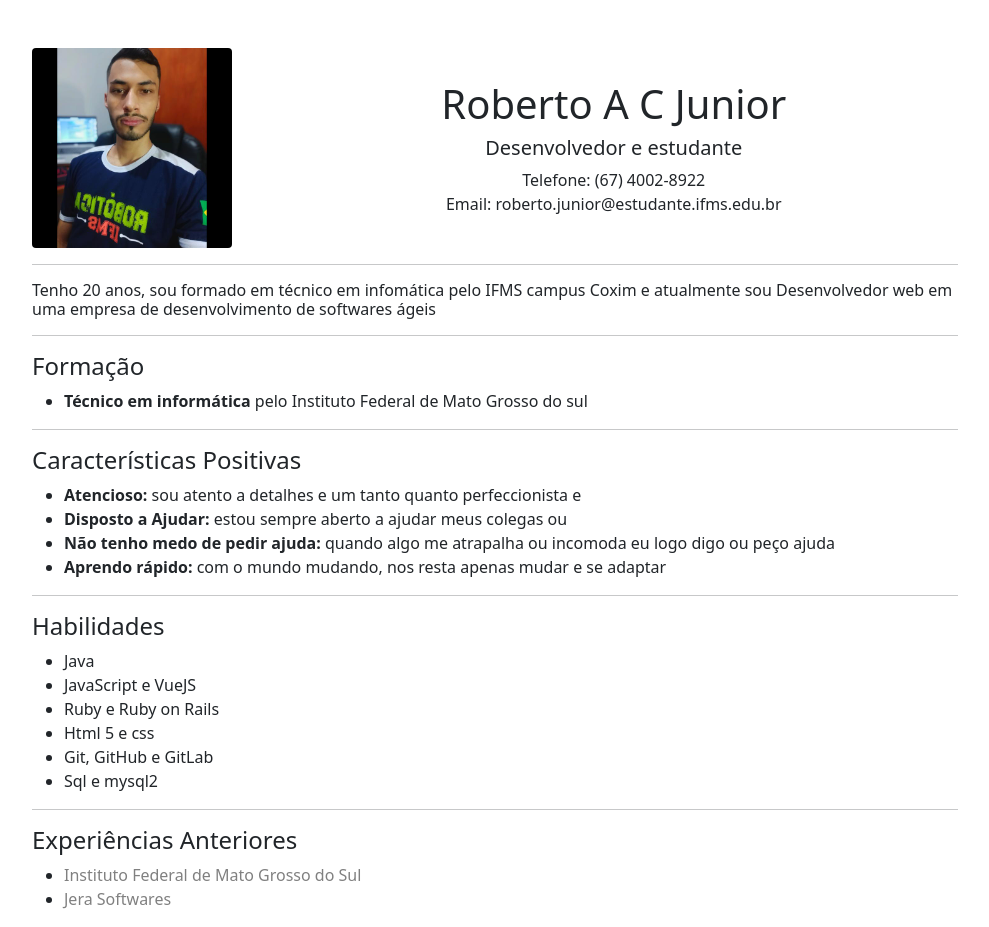
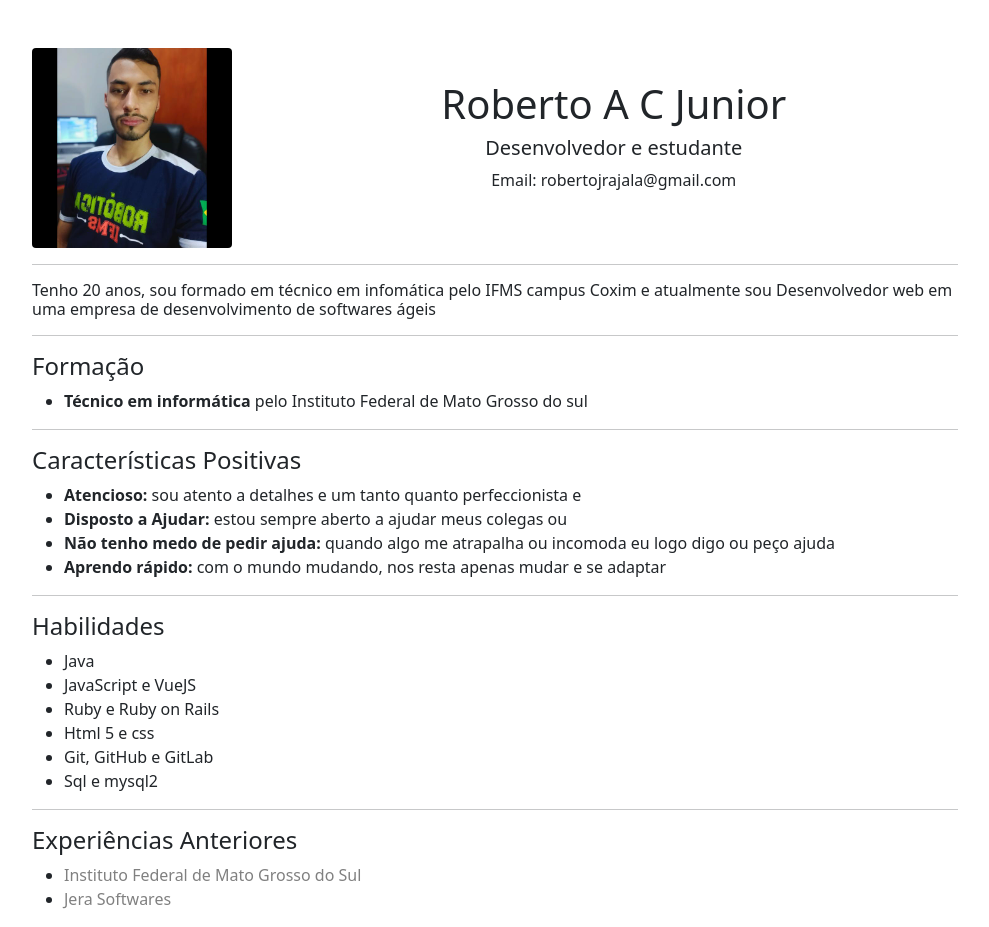
Before and after one commit to RobertoACJr/Curriculo, a plain HTML site: page index.html in a window 1280 px wide. Shown: the whole page, without its empty margins (145-1134 px from the left). Drawn offline with nearby package versions, Linux system fonts and the light colour scheme.

Commit message:
Update index.html

```diff
--- a/index.html
+++ b/index.html
@@ -18,8 +18,7 @@
           <div class="col-md-9 text-center">
             <h1 class="text-center align-middle">Roberto A C Junior</h1>
             <h5 class="text-center">Desenvolvedor e estudante</h5>
-            <div>Telefone: (67) 4002-8922</div>
-            <div>Email: roberto.junior@estudante.ifms.edu.br</div>
+            <div>Email: robertojrajala@gmail.com</div>
           </div>
         </div>
         <hr>
```
